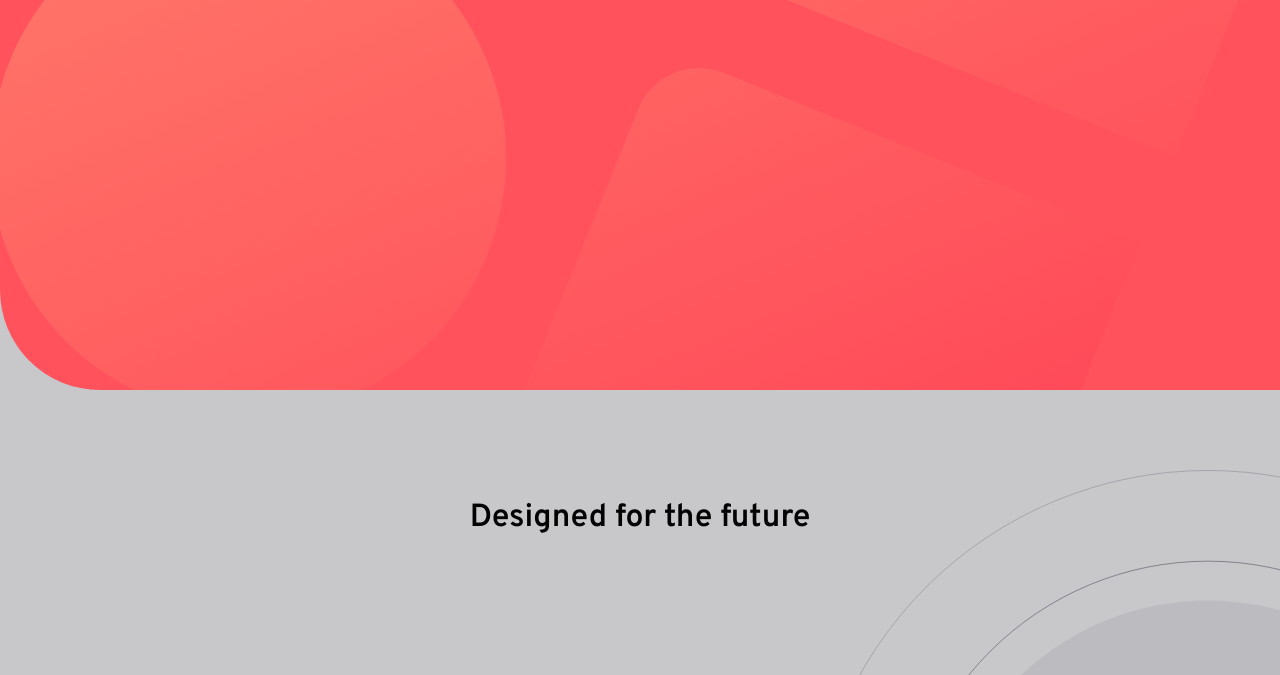
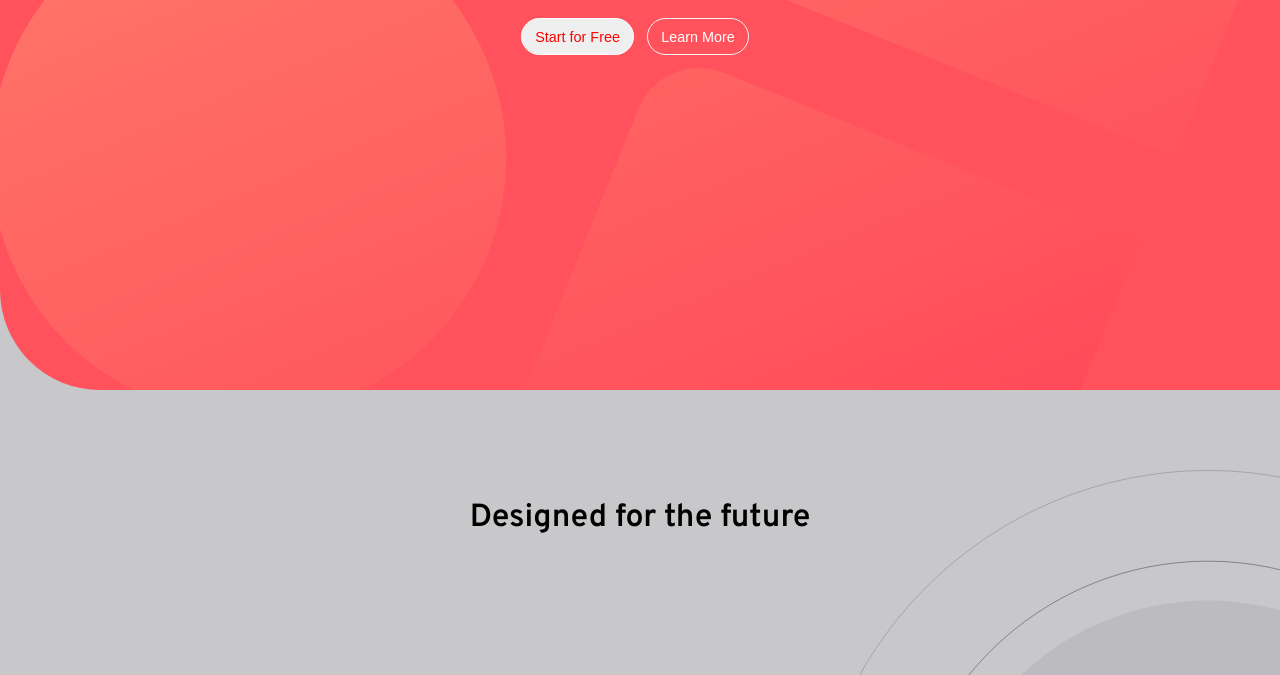
Before and after one commit to raeinking/website-design, a plain HTML site: page index.html in a window 1280 px wide. Shown: the part 410-1085 px from the top of the page. Drawn offline with Linux system fonts and the light colour scheme.

Commit message:
Update index.html

```diff
--- a/index.html
+++ b/index.html
@@ -130,7 +130,7 @@
       /* margin-top: 10rem; */
       flex-direction: column;
       position: absolute;
-      top: 60%;
+      top: 35rem;
       left: 50%;
       transform: translate(-50%,-50%);
     }
```
